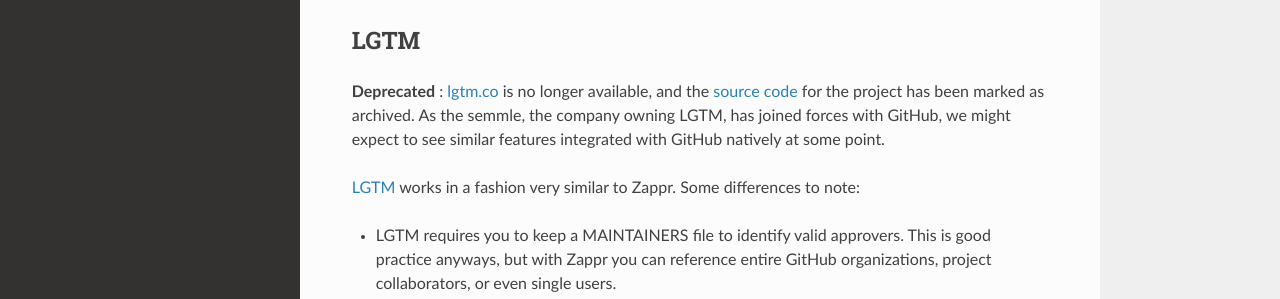
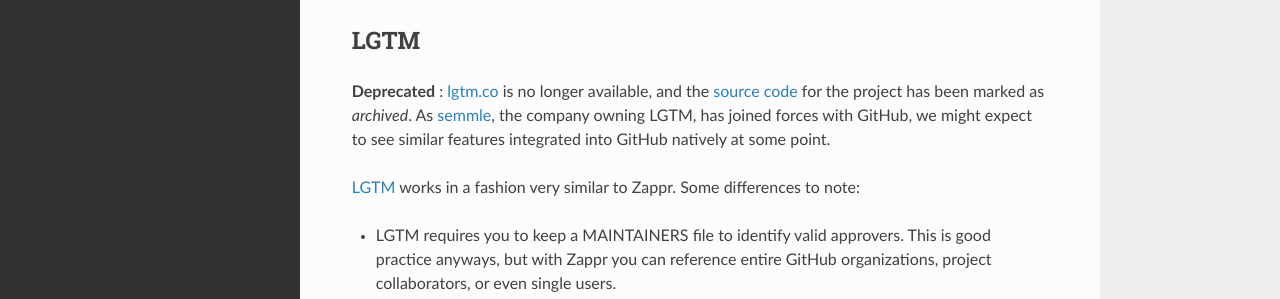
Before and after one commit to zalando/zappr, an MkDocs documentation site: the page built from docs/competitors.md, in a window 1280 px wide and 1346 px high. Shown: the part 825-1124 px from the top of the window. Built offline with MkDocs 1.6.1, drawn with Linux system fonts in a browser that asks for light colours; nearby versions of some CDN libraries; old or Windows-style settings are respelled for this version of MkDocs.

Commit message:
fix typos

```diff
--- a/docs/competitors.md
+++ b/docs/competitors.md
@@ -22,7 +22,7 @@ To help you decide if Zappr's the right tool for your use case, we've compared i
 
 ## LGTM
 
-**Deprecated** : [lgtm.co](https://lgtm.co) is no longer available, and the [source code](https://github.com/lgtmco/lgtm) for the project has been marked as archived. As the semmle, the company owning LGTM, has joined forces with GitHub, we might expect to see similar features integrated with GitHub natively at some point.
+**Deprecated** : [lgtm.co](https://lgtm.co) is no longer available, and the [source code](https://github.com/lgtmco/lgtm) for the project has been marked as *archived*. As [semmle](https://semmle.com/), the company owning LGTM, has joined forces with GitHub, we might expect to see similar features integrated into GitHub natively at some point.
 
 [LGTM](https://lgtm.co/docs/overview/) works in a fashion very similar to Zappr. Some differences to note:
 
```
